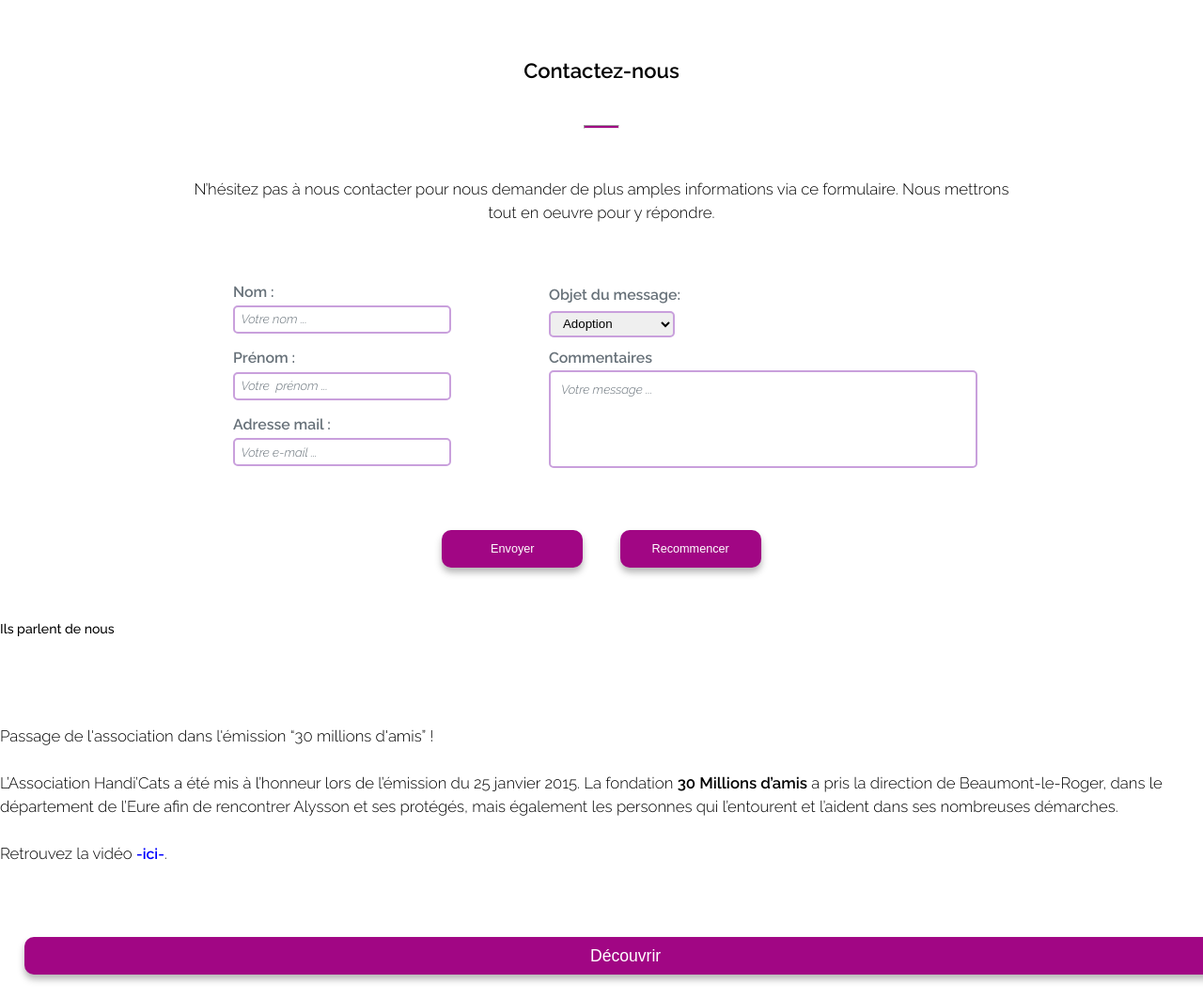
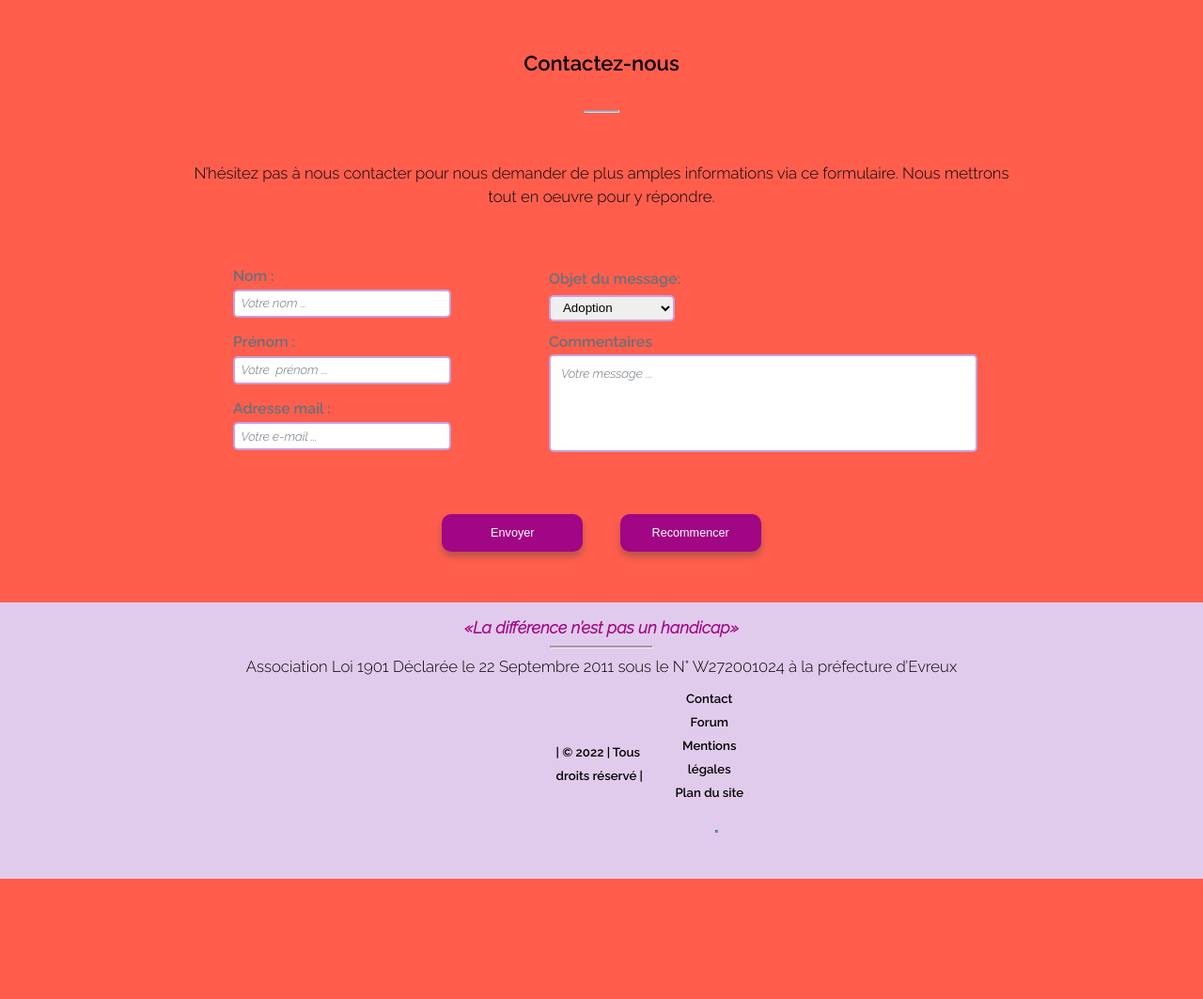
Before and after one commit to Altazitaz/HandiCats, a PHP site: page /accueil/index.php in a window 1280 px wide; the page is wider, and only the part inside the window is pictured. Shown: the part 4027-5090 px from the top of that part at 94% size. After the commit the page ends 4962 px from the top of that part, so only its background shows below. Run offline with PHP 8.4, Linux system fonts and the light colour scheme.

Commit message:
end of home page and start to responsive

```diff
--- a/accueil/index.php
+++ b/accueil/index.php
@@ -102,19 +102,12 @@
 
 <!-- *******************************CONTACT***************************- -->
 	    <?php include('../inc/contact.php');?>
+<!-- ****************************FOOTER****************************- -->
+<?php include('../inc/footer.php');?>
 
 
 
-        <article >
-                    <h3>Ils parlent de nous</h3><br>
-                    <p>Passage de l'association dans l'émission “30 millions d'amis” !
-                    <br><br>
-                    L’Association Handi’Cats a été mis à l’honneur lors de l’émission du 25 janvier 2015.
-                    La fondation <span>30 Millions d’amis</span> a pris la direction de Beaumont-le-Roger, dans le département de l’Eure afin de rencontrer Alysson et ses protégés, mais également les personnes qui l’entourent et l’aident dans ses nombreuses démarches.
-                    <br><br>
-                    Retrouvez la vidéo <a href="https://www.youtube.com/watch?v=gYEQJtBQZJo" target="_blank" class="event">-ici-</a>.</p><br><br>
-                    <a href="https://www.facebook.com/boutique.handicats" target="_blank"><button>Découvrir </button></a>
-                </article>
+
 
                 <!-- <article>
                     <h2>Faire un Don</h2>
--- a/css/contact.css
+++ b/css/contact.css
@@ -108,14 +108,6 @@
 
 }
 
-.facebook {
-    width: 3%;
-    margin-left: 10%
-}
-
-.facebook img {
-    width: 100%;
-}
 
 /*-------------------------------RESPONSIVE--------------------------------*/
 
--- a/css/footer.css
+++ b/css/footer.css
@@ -1,49 +1,46 @@
 /*----------------------------FOOTER----------------------------*/
-
-.contener-footer, .contener-plan {
-    width: 70%;
-    margin: 0 auto;
+footer {
+    background-color: #e1cbec;
+    padding-bottom: 4vh;
+    width: 100%;
 }
 
-footer {
-    background-color: #e1cbec;
-    padding: 10px;
-    margin-top: 80px;
-    padding-bottom: 48px;
-    width: 100%
+.contener-footer{
+    display: flex;
+    flex-direction: column;
+    align-items: center;
+    width: 100%;
 }
 
-.sous-legende2 {
+.sous-legende2 p{
     font-size: 2rem;
     color: #A10684;
+    font-weight: 900;
+    font-style: italic;
+    text-align: center;
+    margin-top: 5%;
+}
+
+.test{
+    margin: 1% auto;
+    width: 36%;
+    display: flex;
+    flex-direction: row;
+    align-items: center;
+}
+
+.test span{
     font-weight: 600;
-    font-style: italic;
+    font-size: 1.5rem;
+}
+
+.onglet-bas {
+    width: 70%;
     text-align: center;
 }
 
-.adresse {
-    margin-bottom: 25px;
-    font-size: 1.6rem;
-    color: black;
-    font-weight: 300;
-    text-decoration: none;
-    text-align: center;
-}
-
-.patte {
-    width: 6%;
-    /* height: 50px; */
-    margin: 0 auto;
-    margin-bottom: 25px;
-}
-
-.patte img {
-    width: 100%;
-}
-
-.onglet-bas {
-    margin: 0 auto;
-    width: 40.5%;
+.contener-footer p{
+    padding: 0;
 }
 
 .onglet-bas li {
@@ -57,22 +54,27 @@
 }
 
 .onglet-bas li a {
-    font-size: 2rem;
+    margin-top: 3%;
+    font-size: 1.5rem;
     color: black;
-    font-weight: 300;
+    font-weight: 600;
     text-decoration: none;
 }
 
-footer span {
-    margin-left: 40%;
+.facebook {
+    width: 4%;
+}
 
+.facebook img {
+    width: 100%;
+    border-radius: 0;
 }
 
 #avertissement {
     position: fixed;
     bottom: 0;
+    right: 0;
     background: white;
-    /* padding: 10px; */
     display: table;
     width: 100%;
 }
@@ -83,15 +85,16 @@
     overflow: hidden;
     position: relative;
     table-layout: fixed;
+    padding: 0;
 }
 
 #avertissement span {
     position: relative;
-    -webkit-animation: linear marqueelike 12s 3;
-    -moz-animation: linear marqueelike 12s 3;
-    -o-animation: linear marqueelike 12s 3;
-    -ms-animation: linear marqueelike 12s 3;
-    animation: linear marqueelike 12s 3;
+    -webkit-animation: linear marqueelike 12s 4;
+    -moz-animation: linear marqueelike 12s 4;
+    -o-animation: linear marqueelike 12s 4;
+    -ms-animation: linear marqueelike 12s 4;
+    animation: linear marqueelike 12s 4;
     display: block;
     margin-left: -100%;
     padding-bottom: 0.5%;
--- a/css/header.css
+++ b/css/header.css
@@ -239,93 +239,20 @@
 /*-------------------------------RESPONSIVE--------------------------------*/
 
 @media screen and (min-width:1100px) and (max-width:1400px) {
-
-    .contener-logo {
-    width: 100%;
+    body{
+        background-color: #FF5E4D;
     }
 
-    nav {
-        margin: 0 auto;
-        text-align: center;
-        margin-top: 15px;
+    .contenerLogo {
+        width: 5%;
     }
 
-    nav ul {
-        margin: 0;
-        padding: 0;
-        list-style-type: none;
-        text-align: center;
-    }
-
-    #nav-burger{
-        display: none;
-    }
-
-    .menu {
+    .contenerVideo{
+        width: 100%;
+        height: 850px;
+        margin:0;
         position: relative;
     }
-
-    nav li {
-        margin-right: 45px;
-        display: inline-block;
-        padding: 0;
-    }
-
-    nav li:last-child {
-        margin-right: 0;
-    }
-
-    nav li a {
-        display: block;
-        font-size: 2.3rem;
-        color: black;
-        font-weight: 600;
-        text-decoration: none;
-        padding: 0 30px;
-    }
-
-     nav ul li:hover ul {
-        display: block;
-        padding-top: 2%;
-        position: absolute;
-        left: 8%;
-    }
-
-    nav li a:hover {
-        color: #FF5E4D;
-        border-bottom: #FF5E4D 0px solid;
-        opacity: .6;
-        /* border-radius: 2px;
-        border: 2px solid #FF5E4D; */
-    }
-
-    nav li ul {
-        position: absolute;
-    }
-
-    nav ul li ul {
-        display: none;
-    }
-
-    #haut-de-page {
-        width: 4%;
-        opacity: .4;
-        margin-left: 95%;
-        position: fixed;
-        z-index: 1000;
-    }
-
-    #haut-de-page img{
-        width: 100%;
-    }
-
-    hr {
-        background-color: #A10684;
-        width: 80%;
-        height: 1.5px;
-        margin-top: 15px;
-    }
-
 }
 
 /*------------------------------TABLET-------------------------------*/
@@ -334,6 +261,9 @@
 
     .contener-logo {
         width: 100%;
+    }
+    body{
+        background-color: yellow;
     }
 
     header {
@@ -471,7 +401,9 @@
     .contener-logo {
         width: 100%;
     }
-
+    body{
+        background-color: aqua;
+    }
     header {
         background: url(../img/image-fond/yago-abu.jpg) no-repeat 66% 70%;
         background-size: cover;
--- a/inc/footer.php
+++ b/inc/footer.php
@@ -4,32 +4,24 @@
 				<div class="sous-legende2">
 					<p>«La différence n’est pas un handicap»</p>
 				</div>
-
 				<hr>
-
-				<div class="adresse">
 				<p>Association Loi 1901 Déclarée le 22 Septembre 2011 sous le N° W272001024 à la préfecture d’Evreux</p>
-				</div>
-				<div class="patte">
-					<img src="../img/icone/patte.png" alt="icone">
-				</div>
+				<div class="test">
+					<span> | &copy; <?php echo date('Y'); ?> | Tous droits réservé |</span>
 					<ul class="onglet-bas">
 						<li><a href="../footer-contact/">Contact</a></li>
 						<li><a href="http://handicats.forumgratuit.org/" target="_blank">Forum</a></li>
 						<li><a href="../footer-mention/">Mentions légales</a></li>
 						<li><a href="../footer-plansite/">Plan du site</a></li>
+						<li class="facebook">
+							<a href="https://www.facebook.com/associationhandicats/" target="_blank"><img src="../assets/img/icone/facebook.png" alt="icone" title="facebook de l'association"></a>
+						</li>
 					</ul>
-				<br>
-				<span> | &copy; <?php echo date('Y'); ?> | Tous droits réservé.</span>
+				</div>
 			</section>
-			<div class="facebook">
-			<a href="https://www.facebook.com/associationhandicats/" target="_blank"><img src="../img/icone/facebook.png" alt="icone" title="facebook de l'association"></a>
-		</div>
-		</footer>
-
 			<div id="avertissement">
 				<p><span>Pour le bien être de votre animal, pensez à le faire stéréliser.</span></p>
 			</div>
-
+		</footer>
 	</body>
 </html>
```
Lines whose indentation alone changed are shown as unchanged.
